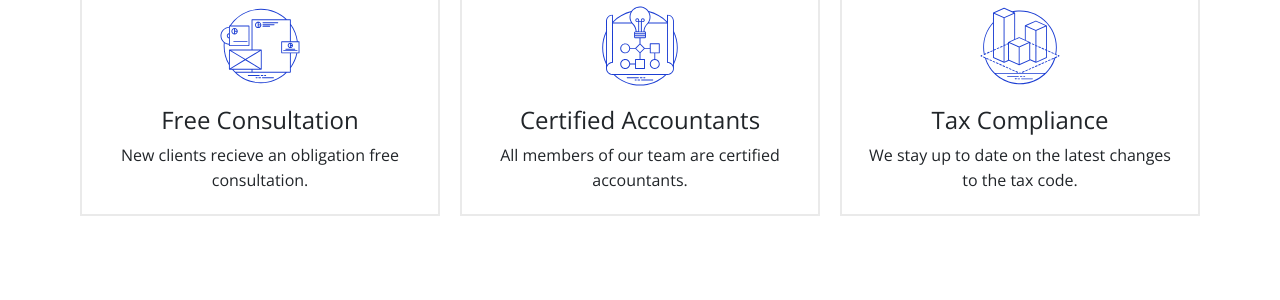
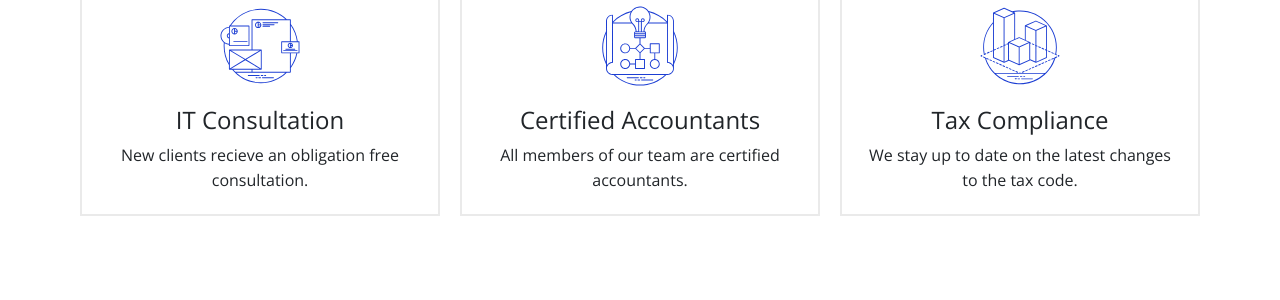
Before and after one commit to innoven-io/innoven-io.github.io, a Jekyll site: the page built from index.html, in a window 1280 px wide. Shown: the part 1249-1549 px from the top of the page. Built offline with Jekyll 4.4.1, drawn with Linux system fonts in a browser that asks for light colours.

Commit message:
Update features.json

```diff
--- a/_data/features.json
+++ b/_data/features.json
@@ -1,6 +1,6 @@
 [
   {
-    "title": "Free Consultation",
+    "title": "IT Consultation",
     "description": "New clients recieve an obligation free consultation.",
     "image": "images/features/noun_branding_1885335.svg"
   },
```
